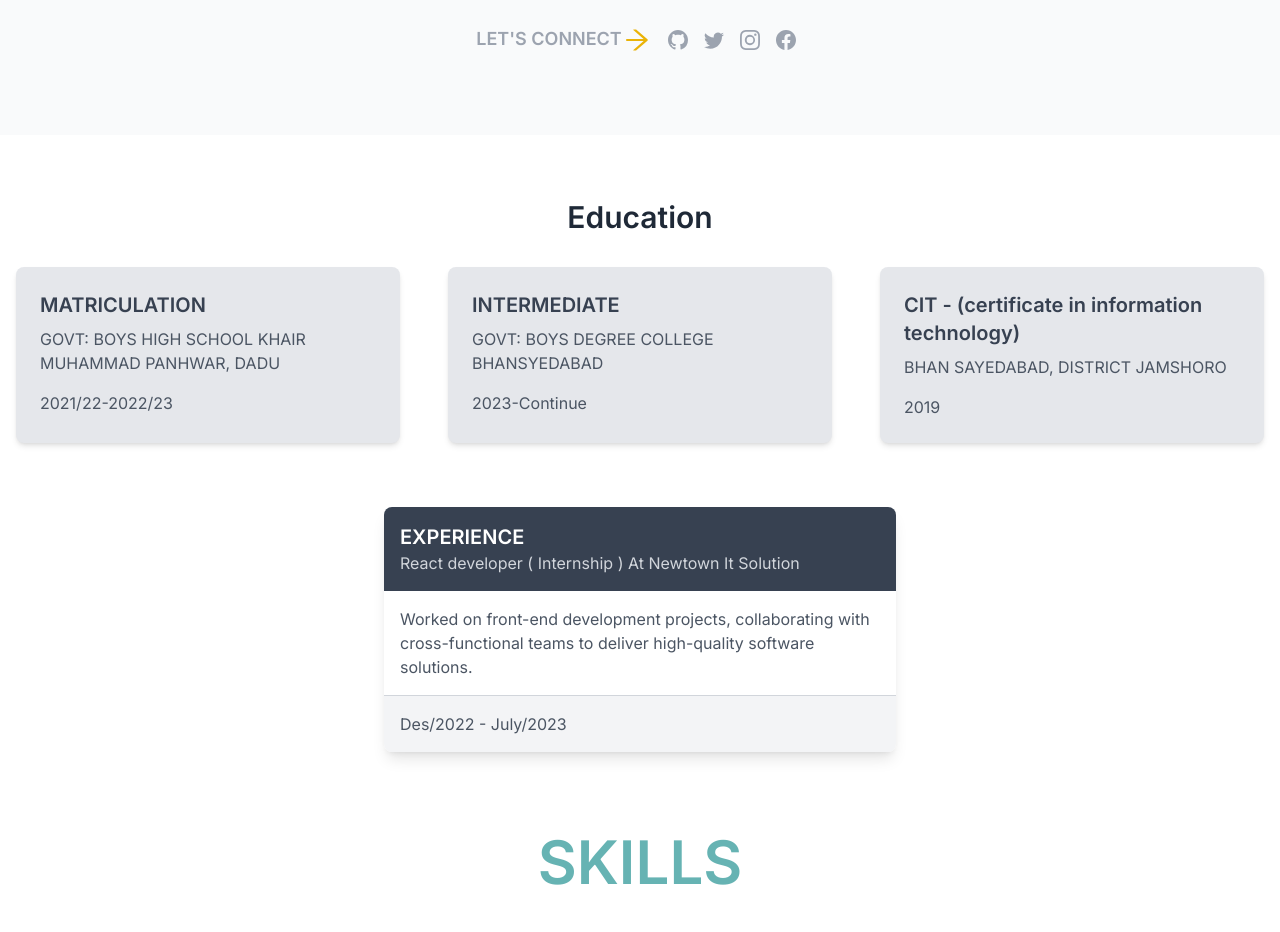
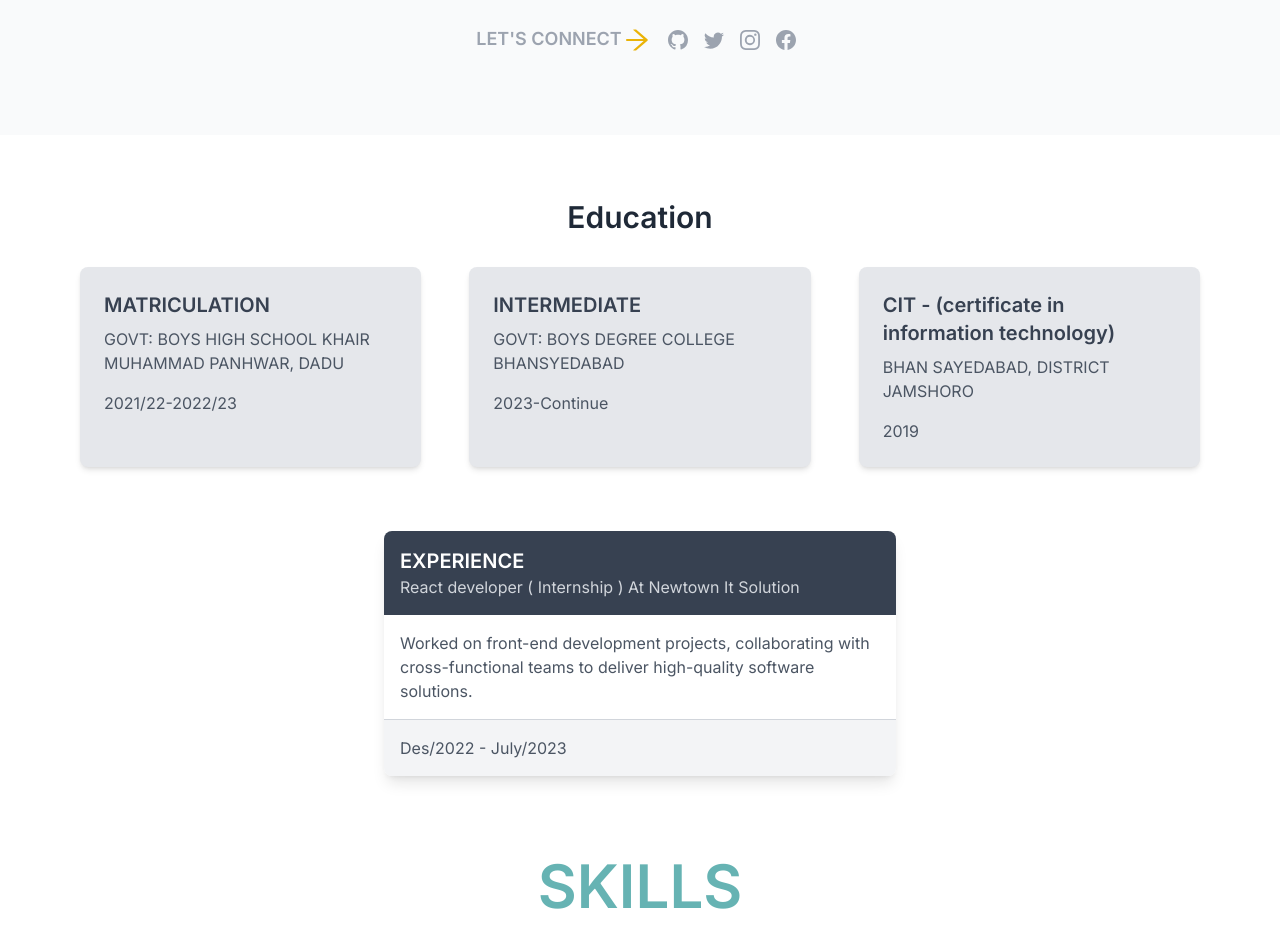
Before and after one commit to ahsanali7893/Portfolio, a Next.js app: page / in a window 1280 px wide. Shown: the part 1103-2035 px from the top of the page. Built offline with nearby package versions, Linux system fonts and the light colour scheme.

Commit message:
initial changes

```diff
--- a/src/components/About/page.tsx
+++ b/src/components/About/page.tsx
@@ -68,7 +68,7 @@ const About = () => {
           </div>
         </div>
       </div>
-      <div className="py-16 bg-white max-w-7xl mx-auto">
+      <div className="py-16 bg-white max-w-6xl mx-auto">
         <div className="container mx-auto px-4">
           <h2 className="text-3xl font-semibold mb-8 text-gray-800 text-center">
             Education
```
